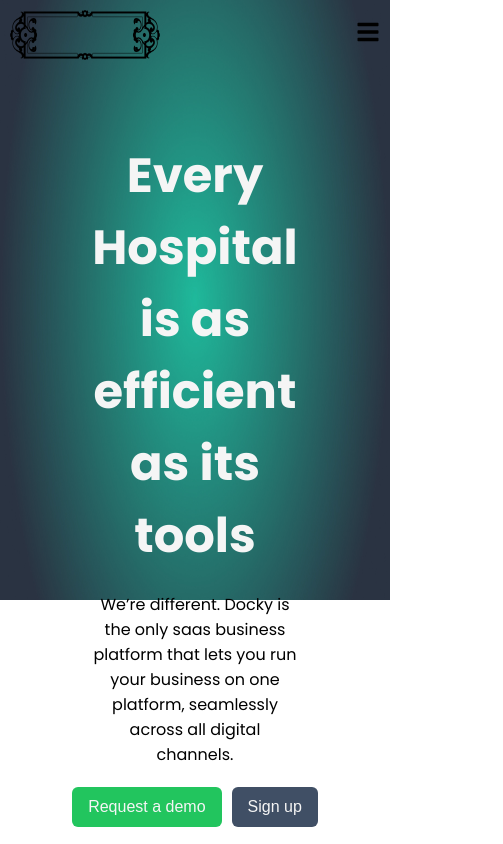
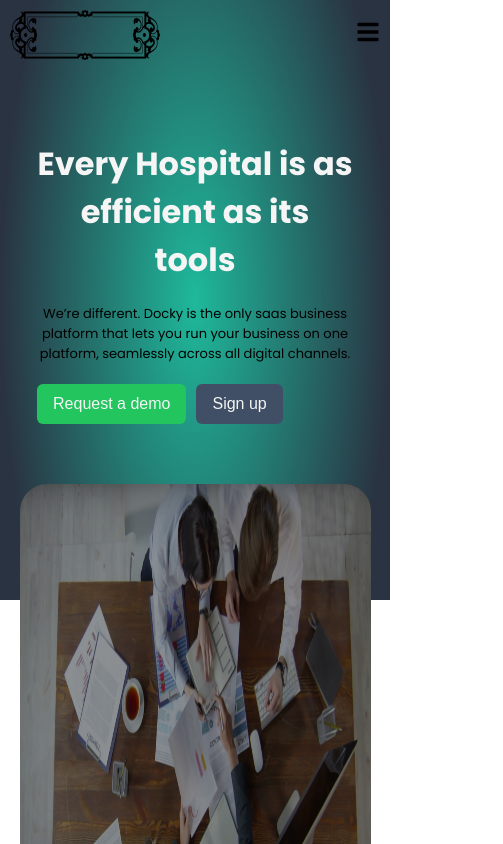
Before and after one commit to UchihaDSenju/docky-flypat, a React (Vite) app: page / in a window 390 px wide. Shown: the top 844 px of the page, 503 px wide, since content can reach past the window. Built offline with nearby package versions, Linux system fonts and the light colour scheme.

Commit message:
part 3 of responsiveness done

```diff
--- a/src/index.css
+++ b/src/index.css
@@ -40,6 +40,17 @@ a{
 
 
 @media(max-width: 820px){
+
+  .desc-heading h1{
+    font-size: xx-large;
+  }
+  .desc-content p{
+    font-size: small;
+  }
+  .content{
+    width: 90%;
+  }
+
   .feature-container{
     padding: 50px 0px;
     margin: 40px 0px;
@@ -83,6 +94,11 @@ a{
     width: 90%;
   }
 
+  .hero{
+    width: 350px;
+    height: 300px;
+  }
+
   .priceTag-cards{
     flex-direction: column;
   }
--- a/src/styles/footer.css
+++ b/src/styles/footer.css
@@ -12,6 +12,7 @@
 .footer-links{
     display: flex;
     justify-content: space-evenly;
+    flex-wrap: wrap;
 }
 .footer-links li a, .copyright{
     color: #8896AB;
```
